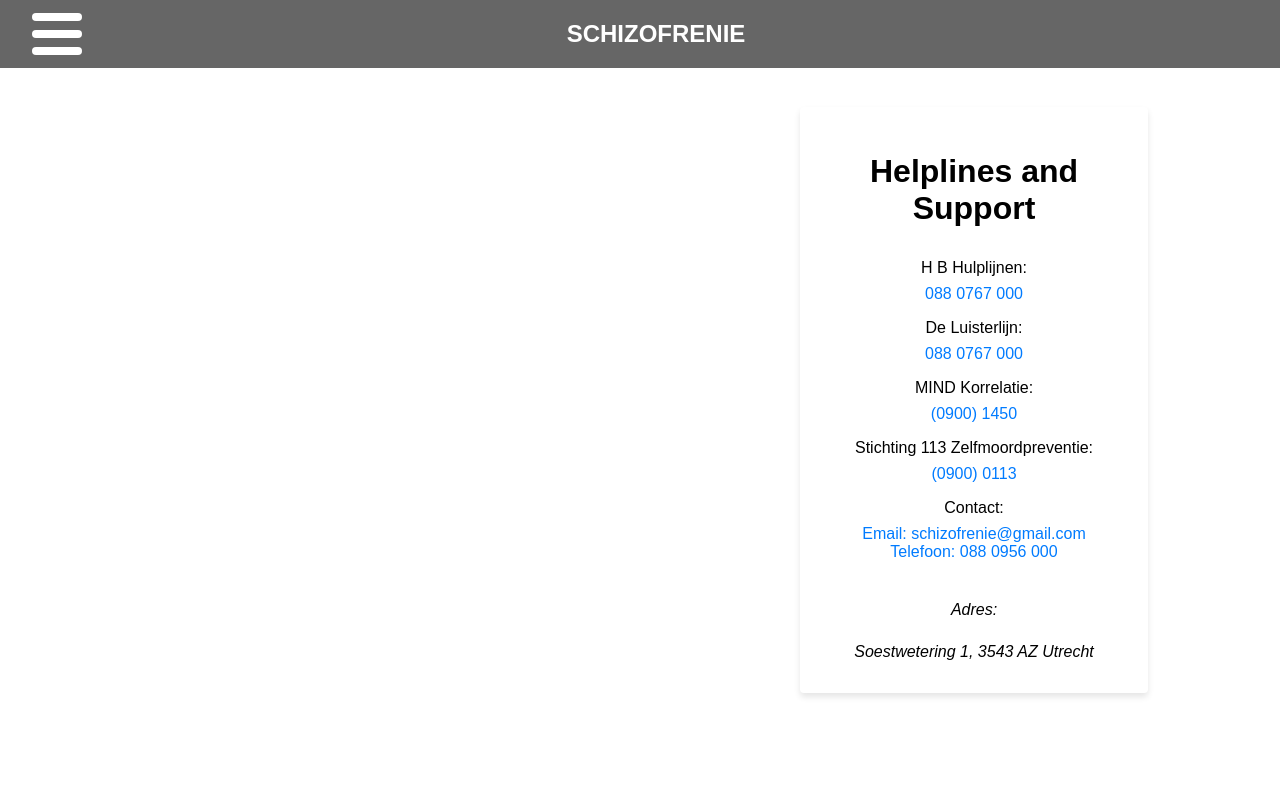
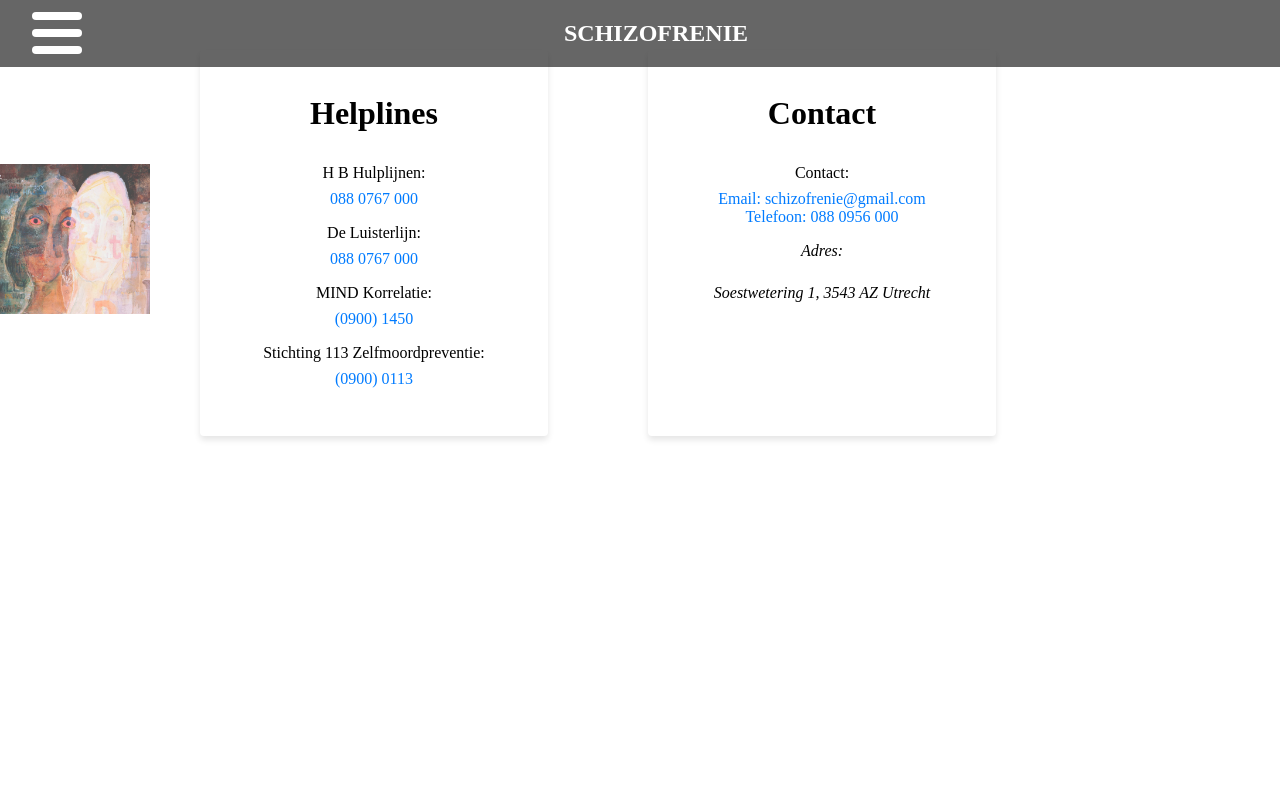
Before and after one commit to elisa1rietveld/schizofreniewebsite, a PHP site: page /contact.html in a window 1280 px wide. Run offline with PHP 8.4, Linux system fonts and the light colour scheme; style sheets or scripts are compiled from the project's sources; some web fonts are replaced.

Commit message:
vakantie boredem -elisa

```diff
--- a/contact.html
+++ b/contact.html
@@ -7,12 +7,13 @@
     <link rel="preconnect" href="https://fonts.googleapis.com">
     <link rel="preconnect" href="https://fonts.gstatic.com" crossorigin>
     <link href="https://fonts.googleapis.com/css2?family=Didact+Gothic&family=Mulish:wght@455&family=Protest+Revolution&display=swap" rel="stylesheet">
-    <link rel="img" type="image/png" href="img.png" />
+    <link rel="icon" href="img/Index1.png" type="image">
     <link rel="stylesheet" href="css/contact.css">
     <title>Contact</title>
     </head>
     <body>
         <header>
+            <img src="img/Index1.png" alt="">
             <nav>
                 <span class="hamburger sides" onclick="openNav()">
                     <div></div>
@@ -38,25 +39,39 @@
         </header>
 
     <main>
+    <div class="parent">
      <div class="container">
-        <h1>Helplines and Support</h1>
+        <h1>Helplines</h1>
         <div class="contact-info">
             <p>H B Hulplijnen:</p>
             <a href="tel:0880767000">088 0767 000</a>
+
             <p>De Luisterlijn:</p>
             <a href="tel:0880767000">088 0767 000</a>
+
             <p>MIND Korrelatie:</p>
             <a href="tel:09001450">(0900) 1450</a>
             <p>Stichting 113 Zelfmoordpreventie:</p>
             <a href="tel:09000113">(0900) 0113</a>
+        </div>
+     </div>
+
+
+        <div class="container">
+            <h1>Contact</h1>
+            <div class="contact-info">
                     <p>Contact:</p>
                     <a href="mailto:schizofrenie@gmail.com">Email: schizofrenie@gmail.com</a>
                     <a href="tel:0880956000">Telefoon: 088 0956 000</a>
-            </div>
                 <p class="address">Adres:</p>
                 <p class="address">Soestwetering 1, 3543 AZ Utrecht</p>
             </div>
+        </div>
+
+    </div>
     </main>
+
         <script src="js/index.js"></script>
+
     </body>
     </html>
--- a/css/contact.css
+++ b/css/contact.css
@@ -66,21 +66,19 @@ nav .sides {
 }
 
 body {
-  font-family: Mulish;
+  font-family: mulish;
   margin: 0;
-  padding: 0;
 }
 
-body {
-  height: 100vh;
-  margin: 0;
-  font-family: Arial, sans-serif;
+.parent {
+  display: flex;
+  width: 1000px;
 }
 
 .container {
   width: 300px;
   padding: 24px;
-  background-color: white;
+  background-color: rgb(255, 255, 255);
   border-radius: 4px;
   box-shadow: 0 4px 6px rgba(0, 0, 0, 0.1);
 }
@@ -136,17 +134,13 @@ body {
   color: #333;
 }
 
-body {
-  font-family: Arial, sans-serif;
-  margin: 0;
-  padding: 0;
-}
-
 .container {
+  margin-top: 10px;
   display: flex;
   flex-direction: column;
   align-items: center;
   padding: 24px;
+  margin: 50px;
 }
 .container h1 {
   margin-bottom: 16px;
@@ -172,8 +166,11 @@ body {
   font-style: italic;
 }
 
-main {
-  margin: 0 50rem 0 50rem;
+img {
+  width: 100%;
+  height: 150px;
+  opacity: 70%;
+  margin-top: -100px;
 }
 
 /*# sourceMappingURL=contact.css.map */
--- a/scss/contact.scss
+++ b/scss/contact.scss
@@ -1,21 +1,19 @@
 @use 'navbar';
 
 body {
-    font-family: Mulish;
+    font-family: mulish;
     margin: 0;
-    padding: 0;
 }
 
-body {
-    height: 100vh;
-    margin: 0;
-    font-family: Arial, sans-serif;
+.parent {
+  display: flex;
+  width: 1000px;
 }
 
 .container {
   width: 300px;
   padding: 24px;
-    background-color: white;
+  background-color: rgb(255, 255, 255);
   border-radius: 4px;
   box-shadow: 0 4px 6px rgba(0, 0, 0, 0.1);
 }
@@ -74,17 +72,14 @@ body {
 
   $primary-color: #007bff;
 
-  body {
-    font-family: Arial, sans-serif;
-    margin: 0;
-    padding: 0;
-  }
 
   .container {
+    margin-top: 10px;
     display: flex;
     flex-direction: column;
     align-items: center;
     padding: 24px;
+    margin: 50px;
 
     h1 {
       margin-bottom: 16px;
@@ -116,6 +111,9 @@ body {
     }
   }
 
-  main{
-    margin: 0 50rem 0 50rem;
+  img {
+    width: 100%;
+    height: 150px;
+    opacity: 70%;
+    margin-top: -100px;
   }
--- a/scss/info.scss
+++ b/scss/info.scss
@@ -35,7 +35,6 @@ main{
     .text{
         padding: 0;
         p{
-            height: 100%;
             padding: 0;
             margin: 0;
             margin-top: -20px;
@@ -69,6 +68,12 @@ main{
 }
 
 button {
-   width: auto;
-   height: auto;
+   margin-top: 20px;
+   margin-bottom: 40px;
+   width: 150px;
+   height: 50px;
 }
+
+.test {
+    width: 70%;
+}
```
Also changed, not shown: css/info.css (+8 -3 lines), info.html (+10 -3 lines), 2 other files. Lines whose indentation alone changed are shown as unchanged.
